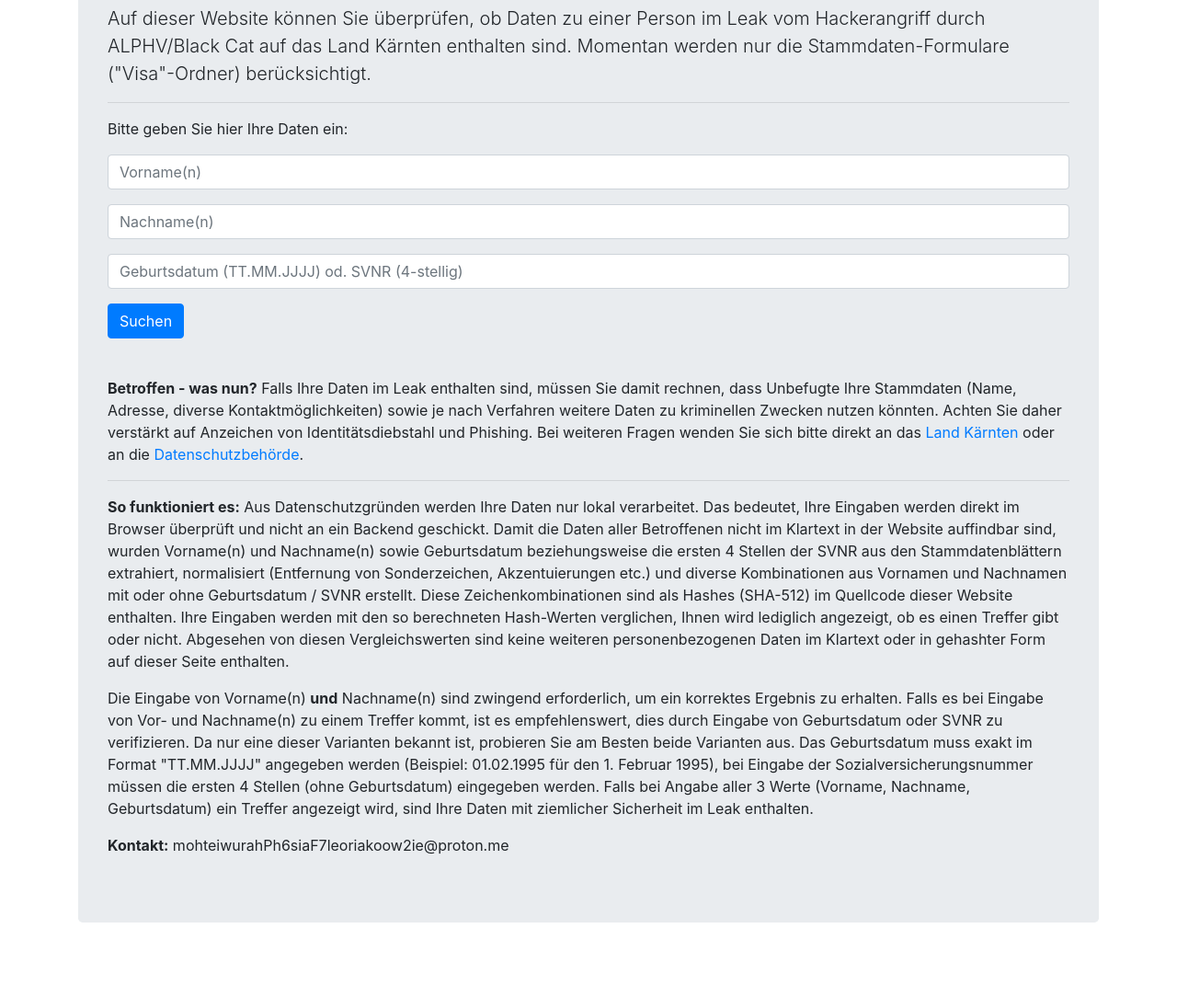
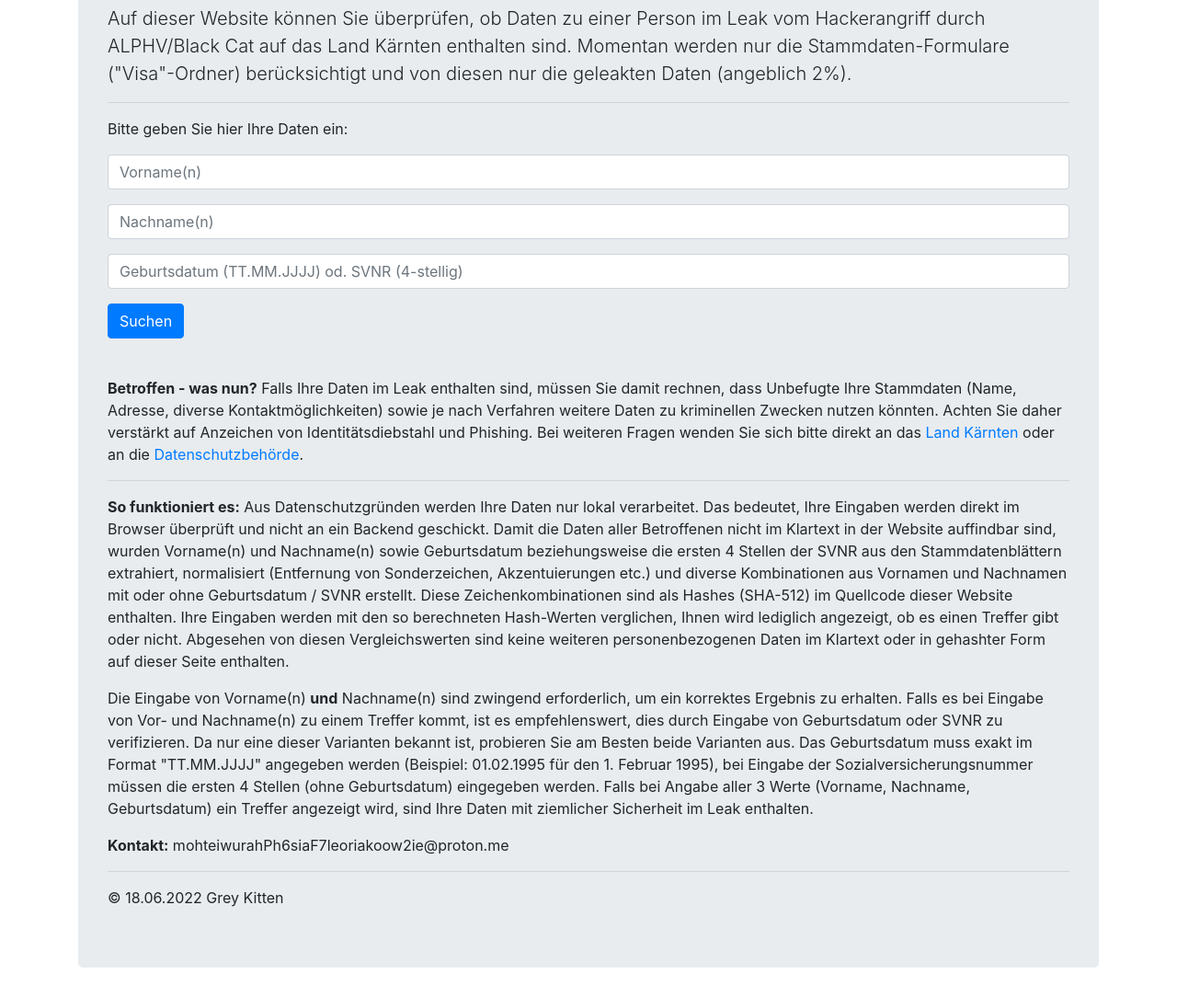
Before and after one commit to grey-kittenz/grey-kittenz.github.io, a plain HTML site: page index.html in a window 1280 px wide. Shown: the part 182-1266 px from the top of the page at 92% size. Before the commit the page ends 1217 px from the top, so only its background shows below. Drawn offline with Linux system fonts and the light colour scheme.

Commit message:
Update index.html

```diff
--- a/index.html
+++ b/index.html
@@ -13,7 +13,7 @@
         <div class="container">
             <div class="jumbotron mt-5">
                 <h1 class="display-4">Stammdaten geleaked?</h1>
-                <p class="lead">Auf dieser Website können Sie überprüfen, ob Daten zu einer Person im Leak vom Hackerangriff durch ALPHV/Black Cat auf das Land Kärnten enthalten sind. Momentan werden nur die Stammdaten-Formulare ("Visa"-Ordner) berücksichtigt.</p>
+                <p class="lead">Auf dieser Website können Sie überprüfen, ob Daten zu einer Person im Leak vom Hackerangriff durch ALPHV/Black Cat auf das Land Kärnten enthalten sind. Momentan werden nur die Stammdaten-Formulare ("Visa"-Ordner) berücksichtigt und von diesen nur die geleakten Daten (angeblich 2%).</p>
                 <hr>
                 <p>Bitte geben Sie hier Ihre Daten ein:</p>
                 <form id="form">
@@ -37,6 +37,8 @@
                 <p><strong>So funktioniert es:</strong> Aus Datenschutzgründen werden Ihre Daten nur lokal verarbeitet. Das bedeutet, Ihre Eingaben werden direkt im Browser überprüft und nicht an ein Backend geschickt. Damit die Daten aller Betroffenen nicht im Klartext in der Website auffindbar sind, wurden Vorname(n) und Nachname(n) sowie Geburtsdatum beziehungsweise die ersten 4 Stellen der SVNR aus den Stammdatenblättern extrahiert, normalisiert (Entfernung von Sonderzeichen, Akzentuierungen etc.) und diverse Kombinationen aus Vornamen und Nachnamen mit oder ohne Geburtsdatum / SVNR erstellt. Diese Zeichenkombinationen sind als Hashes (SHA-512) im Quellcode dieser Website enthalten. Ihre Eingaben werden mit den so berechneten Hash-Werten verglichen, Ihnen wird lediglich angezeigt, ob es einen Treffer gibt oder nicht. Abgesehen von diesen Vergleichswerten sind keine weiteren personenbezogenen Daten im Klartext oder in gehashter Form auf dieser Seite enthalten.</p>
                 <p>Die Eingabe von Vorname(n) <strong>und</strong> Nachname(n) sind zwingend erforderlich, um ein korrektes Ergebnis zu erhalten. Falls es bei Eingabe von Vor- und Nachname(n) zu einem Treffer kommt, ist es empfehlenswert, dies durch Eingabe von Geburtsdatum oder SVNR zu verifizieren. Da nur eine dieser Varianten bekannt ist, probieren Sie am Besten beide Varianten aus. Das Geburtsdatum muss exakt im Format "TT.MM.JJJJ" angegeben werden (Beispiel: 01.02.1995 für den 1. Februar 1995), bei Eingabe der Sozialversicherungsnummer müssen die ersten 4 Stellen (ohne Geburtsdatum) eingegeben werden. Falls bei Angabe aller 3 Werte (Vorname, Nachname, Geburtsdatum) ein Treffer angezeigt wird, sind Ihre Daten mit ziemlicher Sicherheit im Leak enthalten.</p>
                 <p class="mt-2 mb-2"><strong>Kontakt:</strong> mohteiwurahPh6siaF7leoriakoow2ie@proton.me</p>
+		<hr>
+		<p class="mb-0">&copy; 18.06.2022 Grey Kitten</p>
             </div>
         </div>
         <script src="/js/jquery-3.2.1.slim.min.js"></script>
```
